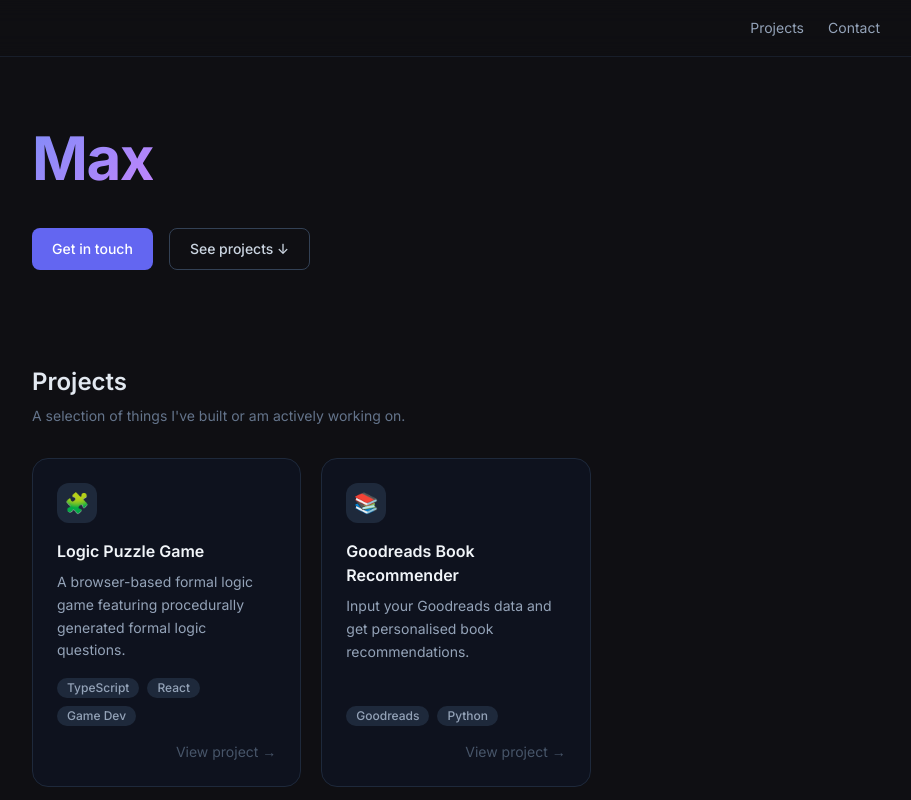
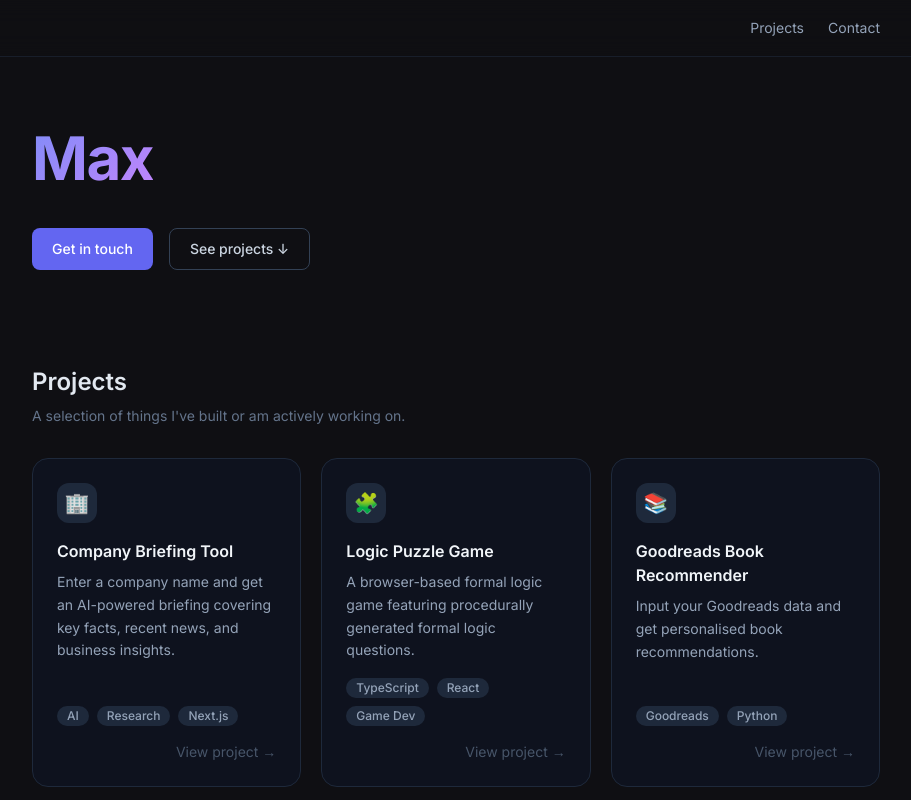
Before and after one commit to maxcooperevans/portfolio, a Next.js app: page / in a window 1280 px wide. Shown: the top 800 px of the page, without its empty margins (184-1095 px from the left). Built offline with nearby package versions, Linux system fonts and the light colour scheme.

Commit message:
add company briefing tool

```diff
--- a/app/page.tsx
+++ b/app/page.tsx
@@ -5,6 +5,14 @@ import ProjectCard from "@/components/ProjectCard";
 import Nav from "@/components/Nav";
 
 const projects = [
+  {
+    title: "Company Briefing Tool",
+    description:
+      "Enter a company name and get an AI-powered briefing covering key facts, recent news, and business insights.",
+    tags: ["AI", "Research", "Next.js"],
+    href: "https://briefing-flr0lf813-mace-s-projects.vercel.app/",
+    icon: "🏢",
+  },
   {
     title: "Logic Puzzle Game",
     description:
```
